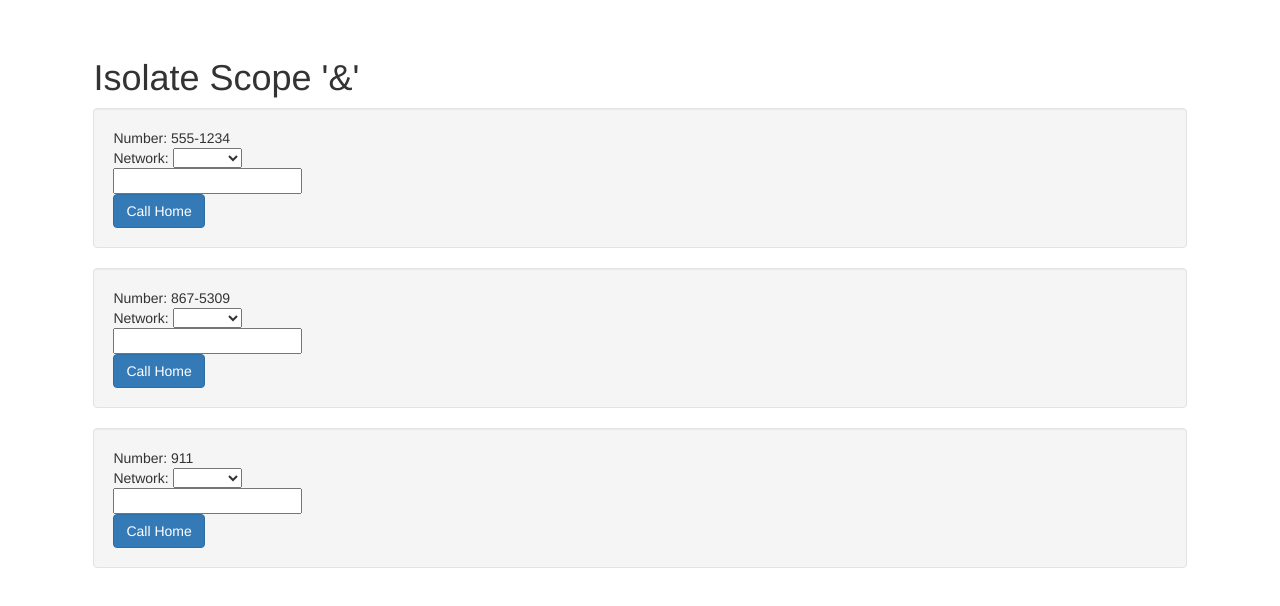
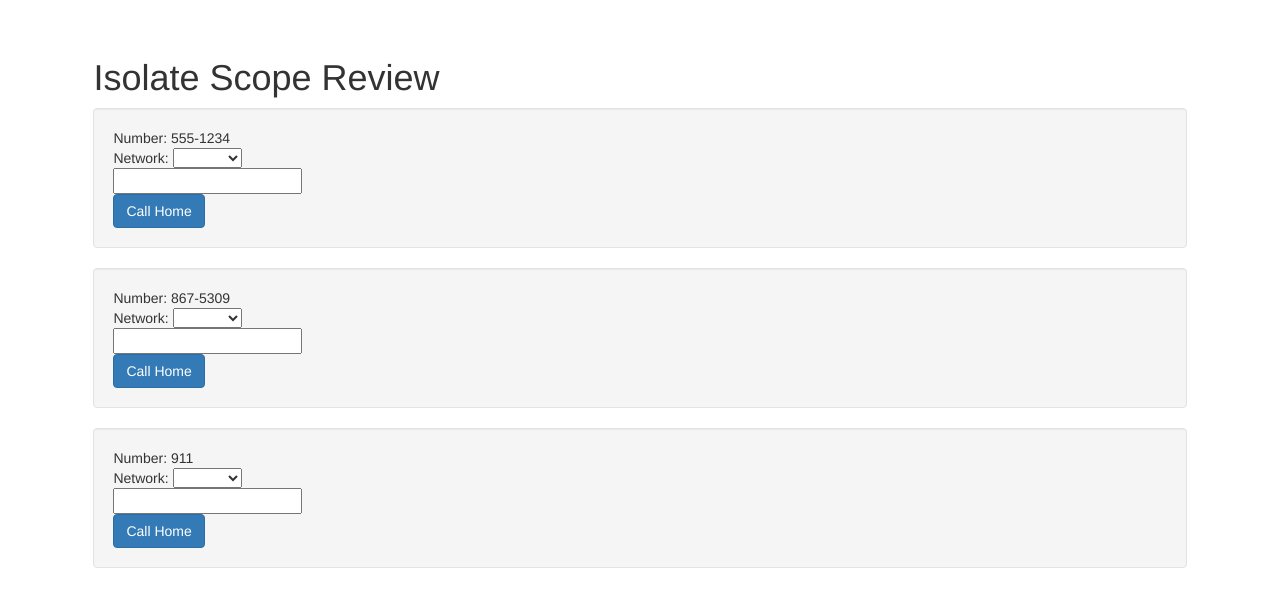
Before and after one commit to kroysemaj/Egghead, a plain HTML site: page video20/index.html in a window 1280 px wide. Drawn offline with nearby package versions, Linux system fonts and the light colour scheme.

Commit message:
updated index

```diff
--- a/video20/index.html
+++ b/video20/index.html
@@ -8,7 +8,7 @@
 
 <body class="container">
 
-<h1>Isolate Scope '&'</h1>
+<h1>Isolate Scope Review</h1>
 
 <div ng-app="phoneApp" >
 
```
